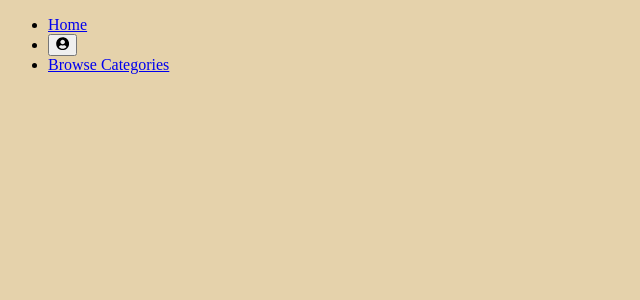
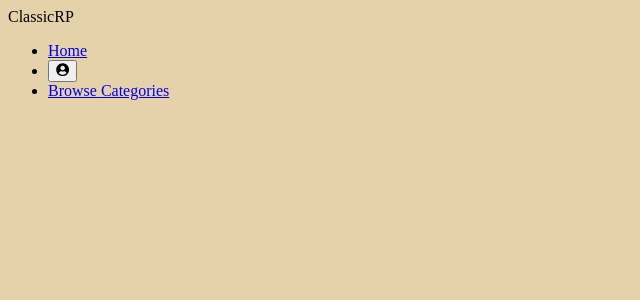
Before and after one commit to JamesAnderson30/ClassicRP, a React (Vite) app in the folder react-vite/: page / in a window 1280 px wide. Shown: the top 300 px of the page, without its empty margins (0-640 px from the left). Built offline with nearby package versions, Linux system fonts and the light colour scheme; no server answers.

Commit message:
styling 1

```diff
--- a/react-vite/src/components/Navigation/Navigation.jsx
+++ b/react-vite/src/components/Navigation/Navigation.jsx
@@ -4,7 +4,9 @@ import "./Navigation.css";
 
 function Navigation() {
   return (
-    <ul>
+    <div className="Navigation">
+      <span className="Logo">ClassicRP</span>
+      <ul className="NavigationList">
         <li>
           <NavLink to="/">Home</NavLink>
         </li>
@@ -17,6 +19,7 @@ function Navigation() {
           <NavLink to="/categories">Browse Categories</NavLink>
         </li>
       </ul>
+    </div>
   );
 }
 
```
Also changed, not shown: 2 other files (tests, documents, lock files or other folders). Lines whose indentation alone changed are shown as unchanged.
